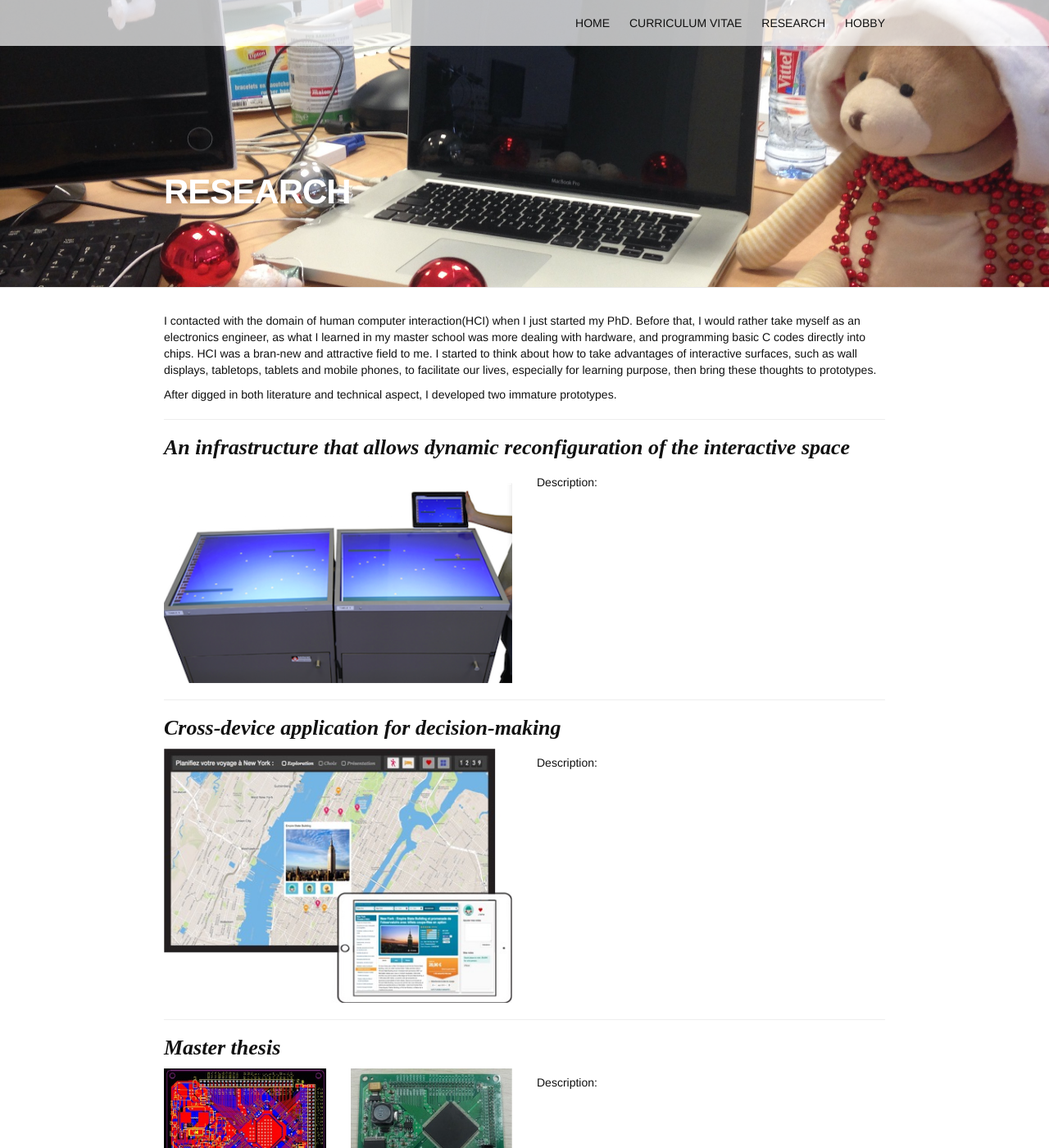
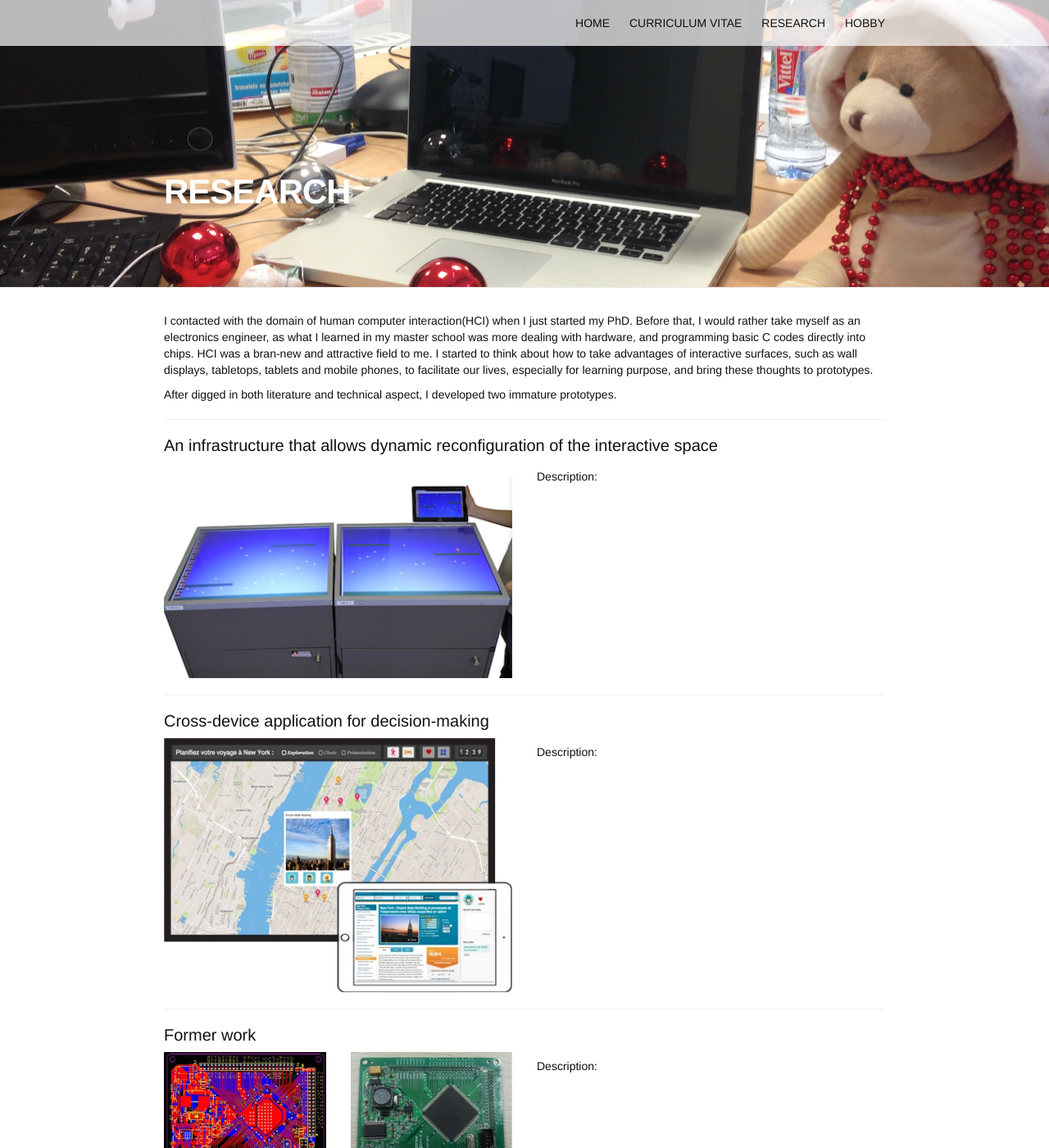
Before and after one commit to InsaLili/insalili.github.io, a Jekyll site: the page built from pages/research.md, in a window 1280 px wide and 1400 px high. Shown: the whole window at 82% size. Built offline with Jekyll 4.4.1, drawn with Linux system fonts in a browser that asks for light colours.

Commit message:
add contents

```diff
--- /dev/null
+++ b/CNAME
@@ -0,0 +1 @@
+www.tonglili.net
--- a/index.html
+++ b/index.html
@@ -11,7 +11,7 @@ title: Lili's website
 
 	<div class="col-md-9">
 	  <h1>About me</h1>
-	  <p>Hi, welcome to my website. I am Lili Tong, a PhD student from INSA-Lyon, France.</p>
-	  <p>I am doing research on Human Computer Interaction, which is more focusing on cross-device interaction and application</p>
+	  <p>Hello, welcome to my website. I am Lili Tong, a PhD student from INSA-Lyon, France.</p>
+	  <p>I am a with electrical engineering (MSc) and physics (BSc) background. My primary research interest is Human Computer Interaction, which is more focusing on multi-device interaction and application. </p>
 	</div>
 </div>
--- a/pages/research.md
+++ b/pages/research.md
@@ -6,13 +6,13 @@ header-img: "img/bg3.png"
 ---
 
 <div class="home">
-	<p>I contacted with the domain of human computer interaction(HCI) when I just started my PhD. Before that, I would rather take myself as an electronics engineer, as what I learned in my master school was more dealing with hardware, and programming basic C codes directly into chips. HCI was a bran-new and attractive field to me. I started to think about how to take advantages of interactive surfaces, such as wall displays, tabletops, tablets and mobile phones, to facilitate our lives, especially for learning purpose, then bring these thoughts to prototypes.</p>
+	<p>I contacted with the domain of human computer interaction(HCI) when I just started my PhD. Before that, I would rather take myself as an electronics engineer, as what I learned in my master school was more dealing with hardware, and programming basic C codes directly into chips. HCI was a bran-new and attractive field to me. I started to think about how to take advantages of interactive surfaces, such as wall displays, tabletops, tablets and mobile phones, to facilitate our lives, especially for learning purpose, and bring these thoughts to prototypes.</p>
 	<p>After digged in both literature and technical aspect, I developed two immature prototypes.</p>
 	<div>
 		<hr class="styled-hr" style="width:100%;">
 	</div>
 	<div class="section">
-		<h3>An infrastructure that allows dynamic reconfiguration of the interactive space</h3>
+		<h4>An infrastructure that allows dynamic reconfiguration of the interactive space</h4>
 		<div class="row">
 			<div class="col-md-6">
 				<img src="/img/proto.png">
@@ -26,7 +26,7 @@ header-img: "img/bg3.png"
 		<hr class="styled-hr" style="width:100%;">
 	</div>
 	<div class="section">
-		<h3>Cross-device application for decision-making</h3>
+		<h4>Cross-device application for decision-making</h4>
 		<div class="row">
 			<div class="col-md-6">
 				<img src="/img/proto2.png">
@@ -40,7 +40,7 @@ header-img: "img/bg3.png"
 		<hr class="styled-hr" style="width:100%;">
 	</div>
 	<div class="section">
-		<h3>Master thesis</h3>
+		<h4>Former work</h4>
 		<div class="row">
 			<div class="col-md-6">
 				<div class="row">
```
Also changed, not shown: pages/cv.md (+1 -0 lines), pages/hobby.md (+6 -2 lines), 1 other file.
